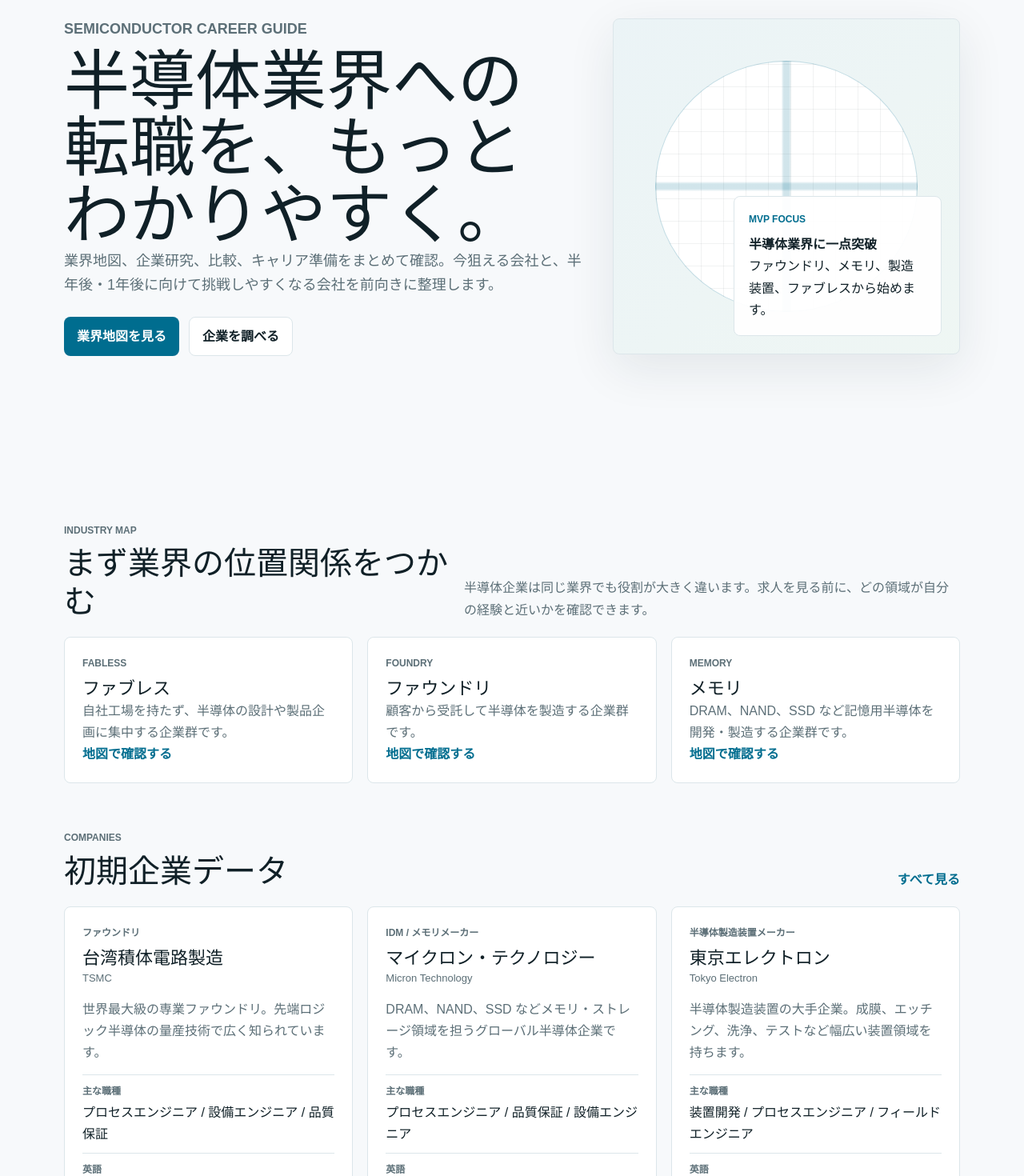
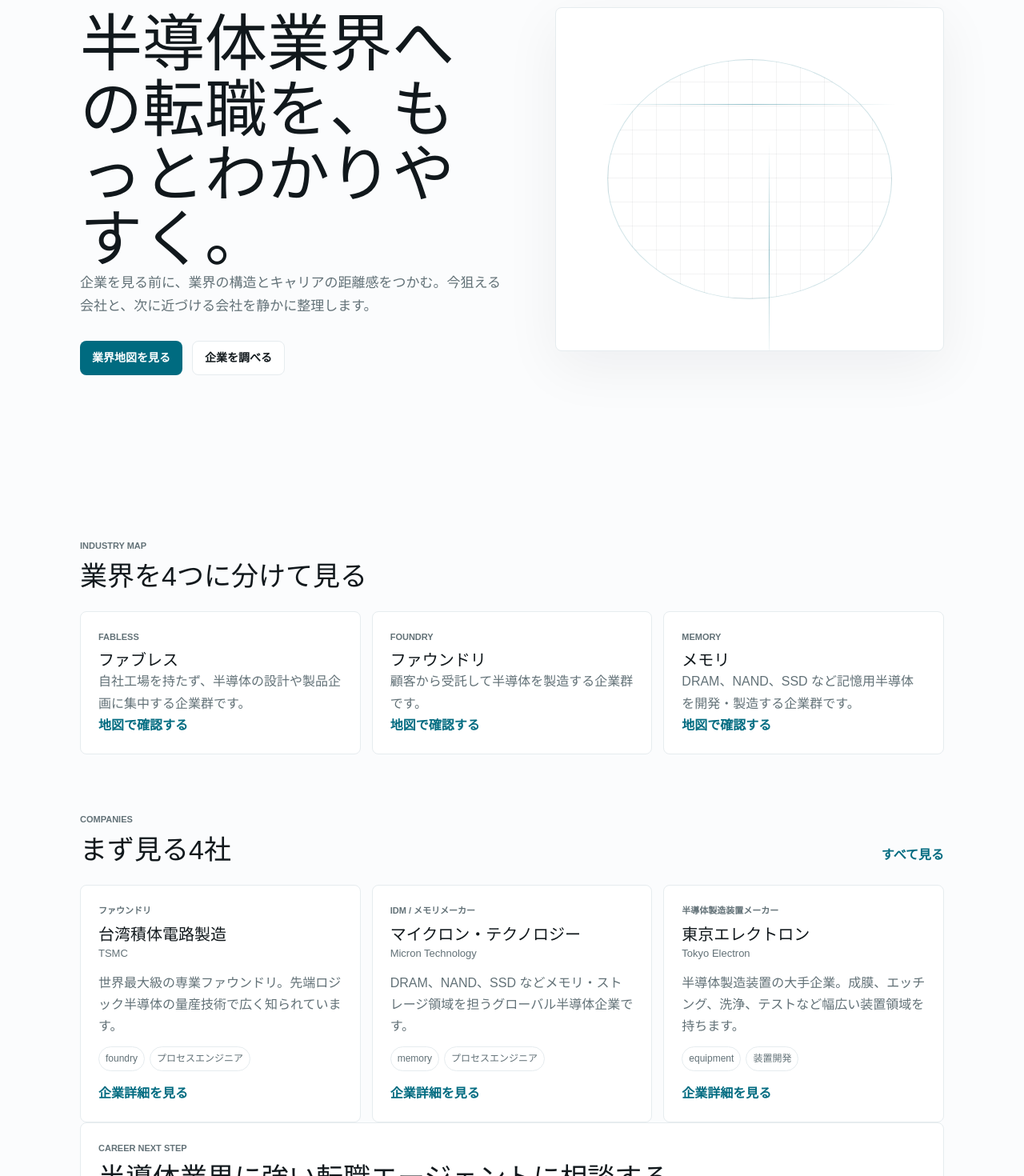
Before and after one commit to ryo0905-eng/manufacturing-compass, a Next.js app: page / in a window 1280 px wide. Shown: the part 220-1690 px from the top of the page at 80% size. Built offline with nearby package versions, Linux system fonts and the light colour scheme.

Commit message:
Simplify MVP visual design

```diff
--- a/src/app/compare/page.tsx
+++ b/src/app/compare/page.tsx
@@ -18,7 +18,7 @@ export default function ComparePage() {
       <section className="page-hero">
         <p className="eyebrow">Company compare</p>
         <h1>半導体企業比較</h1>
-        <p>会社の優劣ではなく、事業領域、向いている経験、準備ポイントの違いを整理します。今狙いやすい会社と将来のストレッチ目標を分けて考えられます。</p>
+        <p>会社の優劣ではなく、役割とキャリアの距離感だけを比べます。</p>
       </section>
 
       <CompareSelector companies={companies} />
@@ -37,9 +37,7 @@ export default function ComparePage() {
               <h3>
                 {first.nameJa} / {second.nameJa}
               </h3>
-              <p>
-                {first.businessModel} と {second.businessModel} の違いを、職種や準備ポイントから確認します。
-              </p>
+              <p>{first.businessModel} と {second.businessModel}</p>
               <Link className="text-link" href={`/compare/${companyCompareSlug([first.id, second.id])}` as Route}>
                 比較を見る
               </Link>
--- a/src/app/globals.css
+++ b/src/app/globals.css
@@ -1,17 +1,16 @@
 @import "tailwindcss";
 
 :root {
-  --background: #f7f9fb;
+  --background: #fbfcfd;
   --surface: #ffffff;
-  --surface-soft: #eef5f7;
-  --text: #102027;
-  --muted: #5c6f77;
-  --line: #dce6ea;
-  --primary: #006d8f;
-  --primary-dark: #044c63;
-  --accent: #2f8f6f;
-  --warning: #9a6b18;
-  --shadow: 0 18px 60px rgba(18, 45, 55, 0.09);
+  --surface-soft: #f3f6f7;
+  --text: #11181c;
+  --muted: #627177;
+  --line: #e6ecef;
+  --primary: #006b80;
+  --primary-dark: #0f4450;
+  --accent: #347e68;
+  --shadow: 0 20px 70px rgba(17, 24, 28, 0.06);
 }
 
 * {
@@ -28,6 +27,7 @@ body {
   color: var(--text);
   font-family: Arial, "Hiragino Sans", "Yu Gothic", "Meiryo", sans-serif;
   line-height: 1.7;
+  letter-spacing: 0;
 }
 
 a {
@@ -53,9 +53,9 @@ select {
   align-items: center;
   justify-content: space-between;
   gap: 24px;
-  padding: 18px clamp(18px, 4vw, 48px);
-  border-bottom: 1px solid rgba(220, 230, 234, 0.78);
-  background: rgba(247, 249, 251, 0.92);
+  padding: 16px clamp(18px, 4vw, 52px);
+  border-bottom: 1px solid rgba(230, 236, 239, 0.8);
+  background: rgba(251, 252, 253, 0.9);
   backdrop-filter: blur(14px);
 }
 
@@ -63,14 +63,15 @@ select {
   display: inline-flex;
   align-items: center;
   gap: 10px;
+  font-size: 14px;
   font-weight: 700;
   letter-spacing: 0;
 }
 
 .brand-mark {
   display: inline-flex;
-  width: 34px;
-  height: 34px;
+  width: 30px;
+  height: 30px;
   align-items: center;
   justify-content: center;
   border-radius: 8px;
@@ -81,7 +82,7 @@ select {
 
 .nav {
   display: flex;
-  gap: 18px;
+  gap: 22px;
   color: var(--muted);
   font-size: 14px;
 }
@@ -92,76 +93,80 @@ select {
 }
 
 .page {
-  width: min(1120px, calc(100% - 36px));
+  width: min(1080px, calc(100% - 40px));
   margin: 0 auto;
-  padding: 54px 0 80px;
+  padding: 48px 0 88px;
 }
 
 .hero {
   display: grid;
-  grid-template-columns: minmax(0, 1.2fr) minmax(280px, 0.8fr);
-  gap: 36px;
+  grid-template-columns: minmax(0, 1.05fr) minmax(280px, 0.95fr);
+  gap: 56px;
   align-items: center;
-  min-height: calc(100vh - 110px);
-  padding-bottom: 34px;
+  min-height: min(760px, calc(100vh - 90px));
+  padding-bottom: 44px;
 }
 
 .hero-copy h1,
 .page-hero h1 {
   margin: 0;
-  max-width: 840px;
-  font-size: clamp(42px, 7vw, 82px);
-  line-height: 1.02;
+  max-width: 760px;
+  font-size: clamp(42px, 6.4vw, 78px);
+  line-height: 1.04;
   letter-spacing: 0;
 }
 
 .hero-copy p,
 .page-hero p {
-  max-width: 680px;
+  max-width: 600px;
   color: var(--muted);
-  font-size: 18px;
+  font-size: 17px;
 }
 
 .hero-visual {
   position: relative;
-  min-height: 420px;
+  min-height: 430px;
   border: 1px solid var(--line);
   border-radius: 8px;
-  background:
-    linear-gradient(135deg, rgba(0, 109, 143, 0.08), rgba(47, 143, 111, 0.08)),
-    var(--surface);
+  background: var(--surface);
   box-shadow: var(--shadow);
   overflow: hidden;
 }
 
 .wafer {
   position: absolute;
-  inset: 52px;
+  inset: 64px;
   border-radius: 50%;
   background:
-    linear-gradient(90deg, transparent 48%, rgba(0, 109, 143, 0.18) 49%, rgba(0, 109, 143, 0.18) 51%, transparent 52%),
-    linear-gradient(0deg, transparent 48%, rgba(0, 109, 143, 0.18) 49%, rgba(0, 109, 143, 0.18) 51%, transparent 52%),
-    repeating-linear-gradient(90deg, rgba(16, 32, 39, 0.06) 0 1px, transparent 1px 28px),
-    repeating-linear-gradient(0deg, rgba(16, 32, 39, 0.06) 0 1px, transparent 1px 28px),
+    repeating-linear-gradient(90deg, rgba(17, 24, 28, 0.05) 0 1px, transparent 1px 30px),
+    repeating-linear-gradient(0deg, rgba(17, 24, 28, 0.05) 0 1px, transparent 1px 30px),
     #fff;
-  border: 1px solid rgba(0, 109, 143, 0.24);
+  border: 1px solid rgba(0, 107, 128, 0.18);
 }
 
-.hero-stat {
+.signal-line {
   position: absolute;
-  right: 22px;
-  bottom: 22px;
-  width: min(260px, calc(100% - 44px));
-  padding: 18px;
-  border: 1px solid var(--line);
-  border-radius: 8px;
-  background: rgba(255, 255, 255, 0.94);
+  height: 1px;
+  background: linear-gradient(90deg, transparent, rgba(0, 107, 128, 0.42), transparent);
+}
+
+.line-one {
+  top: 28%;
+  left: 12%;
+  width: 76%;
+}
+
+.line-two {
+  right: 16%;
+  bottom: 28%;
+  width: 58%;
+  transform: rotate(90deg);
 }
 
 .eyebrow {
   margin: 0 0 8px;
   color: var(--primary);
-  font-size: 12px;
+  font-size: 11px;
   font-weight: 700;
   letter-spacing: 0;
   text-transform: uppercase;
@@ -172,16 +177,17 @@ select {
   display: flex;
   flex-wrap: wrap;
   gap: 12px;
-  margin-top: 24px;
+  margin-top: 28px;
 }
 
 .button {
   display: inline-flex;
-  min-height: 44px;
+  min-height: 42px;
   align-items: center;
   justify-content: center;
   border-radius: 8px;
-  padding: 10px 16px;
+  padding: 9px 15px;
+  font-size: 14px;
   font-weight: 700;
 }
 
@@ -202,7 +208,7 @@ select {
 }
 
 .section {
-  margin-top: 58px;
+  margin-top: 72px;
 }
 
 .section-header {
@@ -210,14 +216,14 @@ select {
   align-items: end;
   justify-content: space-between;
   gap: 20px;
-  margin-bottom: 20px;
+  margin-bottom: 24px;
 }
 
 .section h2,
 .interactive-panel h2,
 .cta-panel h2 {
   margin: 0;
-  font-size: clamp(26px, 4vw, 40px);
+  font-size: clamp(24px, 3.4vw, 34px);
   line-height: 1.18;
 }
 
@@ -230,7 +236,7 @@ select {
 .company-grid {
   display: grid;
   grid-template-columns: repeat(3, minmax(0, 1fr));
-  gap: 18px;
+  gap: 14px;
 }
 
 .company-card,
@@ -257,14 +263,15 @@ select {
 .company-card {
   display: flex;
   flex-direction: column;
-  gap: 14px;
+  gap: 12px;
+  min-height: 244px;
 }
 
 .company-card h3,
 .info-card h3,
 .segment-card h3 {
   margin: 0;
-  font-size: 22px;
+  font-size: 20px;
   line-height: 1.25;
 }
 
@@ -280,6 +287,23 @@ select {
 .disclosure,
 .form-note {
   font-size: 13px;
+}
+
+.quiet-tags {
+  display: flex;
+  flex-wrap: wrap;
+  gap: 6px;
+  padding: 0;
+  margin: auto 0 2px;
+  list-style: none;
+}
+
+.quiet-tags li {
+  border: 1px solid var(--line);
+  border-radius: 999px;
+  color: var(--muted);
+  padding: 4px 8px;
+  font-size: 12px;
 }
 
 .mini-facts {
@@ -314,7 +338,7 @@ select {
 }
 
 .page-hero {
-  padding: 36px 0 20px;
+  padding: 48px 0 30px;
 }
 
 .interactive-panel {
@@ -364,7 +388,7 @@ select {
 }
 
 .segment-card {
-  min-height: 260px;
+  min-height: 230px;
 }
 
 .segment-card strong {
@@ -374,14 +398,36 @@ select {
 
 .detail-layout {
   display: grid;
-  grid-template-columns: minmax(0, 1fr) 320px;
-  gap: 24px;
+  grid-template-columns: minmax(0, 1fr) 300px;
+  gap: 20px;
   align-items: start;
 }
 
 .stack {
   display: grid;
-  gap: 18px;
+  gap: 14px;
+}
+
+.readiness-grid {
+  display: grid;
+  grid-template-columns: repeat(2, minmax(0, 1fr));
+  gap: 12px;
+}
+
+.readiness-block {
+  border-top: 1px solid var(--line);
+  padding-top: 14px;
+}
+
+.readiness-block h3 {
+  margin: 0 0 8px;
+  font-size: 16px;
+}
+
+.readiness-block ul {
+  margin: 0;
+  padding-left: 18px;
+  color: var(--muted);
 }
 
 .tag-list {
@@ -421,7 +467,7 @@ select {
 .comparison-table th,
 .comparison-table td {
   border-bottom: 1px solid var(--line);
-  padding: 16px;
+  padding: 14px;
   text-align: left;
   vertical-align: top;
 }
@@ -462,12 +508,13 @@ select {
   }
 
   .hero-visual {
-    min-height: 320px;
+    min-height: 300px;
   }
 
   .grid-3,
   .company-grid,
-  .segment-map {
+  .segment-map,
+  .readiness-grid {
     grid-template-columns: 1fr;
   }
 
--- a/src/app/industry-map/page.tsx
+++ b/src/app/industry-map/page.tsx
@@ -14,7 +14,7 @@ export default function IndustryMapPage() {
       <section className="page-hero">
         <p className="eyebrow">Industry map</p>
         <h1>半導体業界地図</h1>
-        <p>半導体業界は、設計する会社、製造する会社、装置を作る会社、メモリを量産する会社などに分かれます。まずは役割の違いから見ていきます。</p>
+        <p>設計、製造、メモリ、装置。求人を見る前に、会社の役割だけ先につかみます。</p>
       </section>
 
       <section className="section">
@@ -27,8 +27,6 @@ export default function IndustryMapPage() {
                 <p className="eyebrow">{segment.shortName}</p>
                 <h2>{segment.name}</h2>
                 <p>{segment.description}</p>
-                <strong>役割</strong>
-                <p>{segment.roleInValueChain}</p>
                 <strong>代表企業</strong>
                 <ul className="tag-list">
                   {relatedCompanies.map((company) => (
--- a/src/app/page.tsx
+++ b/src/app/page.tsx
@@ -19,10 +19,10 @@ export default function Home() {
       />
       <section className="hero">
         <div className="hero-copy">
-          <p className="eyebrow">Semiconductor career guide</p>
+          <p className="eyebrow">Manufacturing Compass</p>
           <h1>半導体業界への転職を、もっとわかりやすく。</h1>
           <p>
-            業界地図、企業研究、比較、キャリア準備をまとめて確認。今狙える会社と、半年後・1年後に向けて挑戦しやすくなる会社を前向きに整理します。
+            企業を見る前に、業界の構造とキャリアの距離感をつかむ。今狙える会社と、次に近づける会社を静かに整理します。
           </p>
           <div className="actions">
             <Link className="button primary" href="/industry-map">
@@ -35,11 +35,8 @@ export default function Home() {
         </div>
         <div className="hero-visual" aria-label="半導体ウェハーを模したビジュアル">
           <div className="wafer" />
-          <div className="hero-stat">
-            <p className="eyebrow">MVP focus</p>
-            <strong>半導体業界に一点突破</strong>
-            <p>ファウンドリ、メモリ、製造装置、ファブレスから始めます。</p>
-          </div>
+          <div className="signal-line line-one" />
+          <div className="signal-line line-two" />
         </div>
       </section>
 
@@ -47,9 +44,8 @@ export default function Home() {
         <div className="section-header">
           <div>
             <p className="eyebrow">Industry map</p>
-            <h2>まず業界の位置関係をつかむ</h2>
+            <h2>業界を4つに分けて見る</h2>
           </div>
-          <p>半導体企業は同じ業界でも役割が大きく違います。求人を見る前に、どの領域が自分の経験と近いかを確認できます。</p>
         </div>
         <div className="grid-3">
           {segments.slice(0, 3).map((segment) => (
@@ -69,7 +65,7 @@ export default function Home() {
         <div className="section-header">
           <div>
             <p className="eyebrow">Companies</p>
-            <h2>初期企業データ</h2>
+            <h2>まず見る4社</h2>
           </div>
           <Link className="text-link" href="/companies">
             すべて見る
--- a/src/components/CompanyCard.tsx
+++ b/src/components/CompanyCard.tsx
@@ -1,7 +1,6 @@
 import Link from "next/link";
 import type { Route } from "next";
 import type { Company } from "@/types/content";
-import { careerReadinessSummary } from "@/lib/format";
 
 type CompanyCardProps = {
   company: Company;
@@ -16,17 +15,12 @@ export function CompanyCard({ company }: CompanyCardProps) {
         <p className="company-name">{company.name}</p>
       </div>
       <p>{company.summary}</p>
-      <dl className="mini-facts">
-        <div>
-          <dt>主な職種</dt>
-          <dd>{company.jobCategories.slice(0, 3).join(" / ")}</dd>
-        </div>
-        <div>
-          <dt>英語</dt>
-          <dd>{company.englishRequirement}</dd>
-        </div>
-      </dl>
-      <p className="readiness-note">{careerReadinessSummary(company.id)}</p>
+      <ul className="quiet-tags">
+        {company.industrySegments.slice(0, 2).map((segment) => (
+          <li key={segment}>{segment}</li>
+        ))}
+        <li>{company.jobCategories[0]}</li>
+      </ul>
       <Link className="text-link" href={`/companies/${company.slug}` as Route}>
         企業詳細を見る
       </Link>
```
Also changed, not shown: src/app/companies/[slug]/page.tsx (+12 -12 lines).
